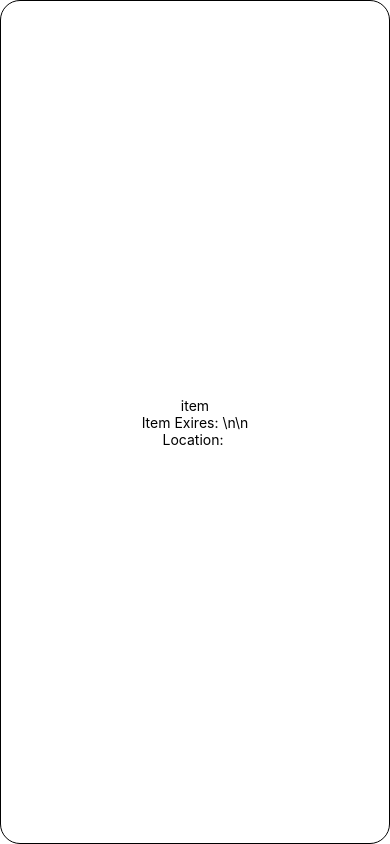
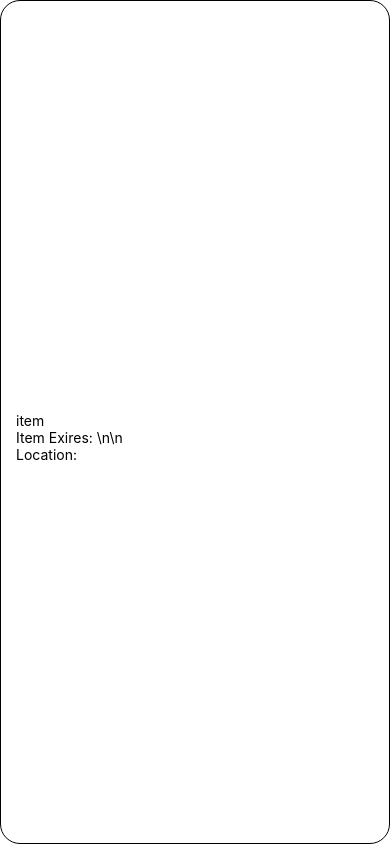
Before and after one commit to brandngo/XpiryTrackr, a React Native app: screen / in a window 390 px wide. Built offline with nearby package versions, Linux system fonts and the light colour scheme.

Commit message:
Update App.js

```diff
--- a/App.js
+++ b/App.js
@@ -19,7 +19,9 @@ const styles = StyleSheet.create({
     borderColor: "black",
     flex: 1,
     backgroundColor: '#fff',
-    alignItems: 'center',
+    textAlign: 'left',
+    paddingTop: 30,
+    paddingLeft: 15,
     justifyContent: 'center',
     borderRadius: 20,
   },
```
